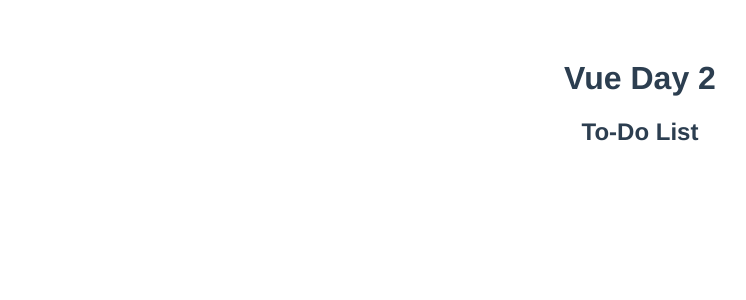
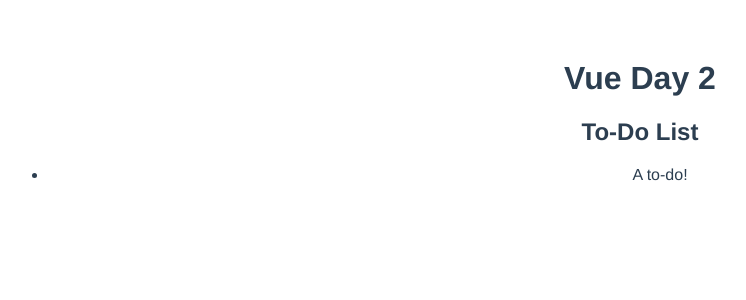
Before and after one commit to WarrenUhrich/vue-todo, a Vue app: page / in a window 1280 px wide. Shown: the top 300 px of the page, without its empty margins (0-746 px from the left). Built offline with nearby package versions, Linux system fonts and the light colour scheme.

Commit message:
Add single Todo component.

```diff
--- /dev/null
+++ b/src/components/Todo.vue
@@ -0,0 +1,13 @@
+<template>
+  <li>
+    A to-do!
+  </li>
+</template>
+
+<script>
+  export default {
+    name: 'Todo'
+  }
+</script>
+
+<style></style>
--- a/src/components/TodoList.vue
+++ b/src/components/TodoList.vue
@@ -2,14 +2,19 @@
   <section>
     <h2>To-Do List</h2>
     <ul>
-
+      <Todo />
     </ul>
   </section>
 </template>
 
 <script>
+  import Todo from './Todo.vue';
+
   export default {
     name: 'TodoList',
+    components: {
+      Todo
+    },
     data () {
       return {
         todos: [
@@ -36,5 +41,4 @@
 </script>
 
 <style>
-
 </style>
```
